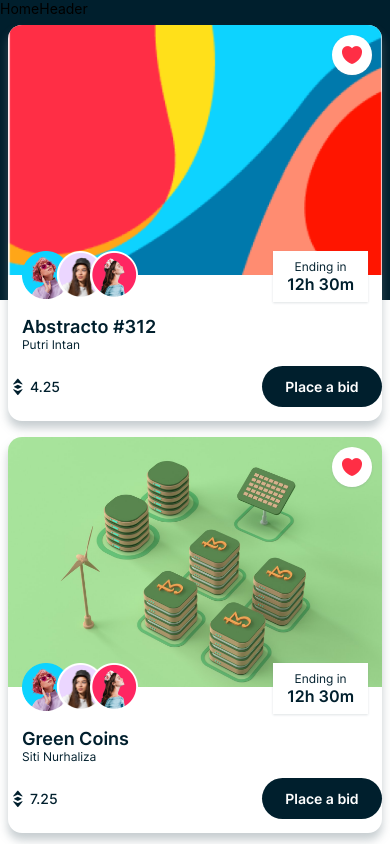
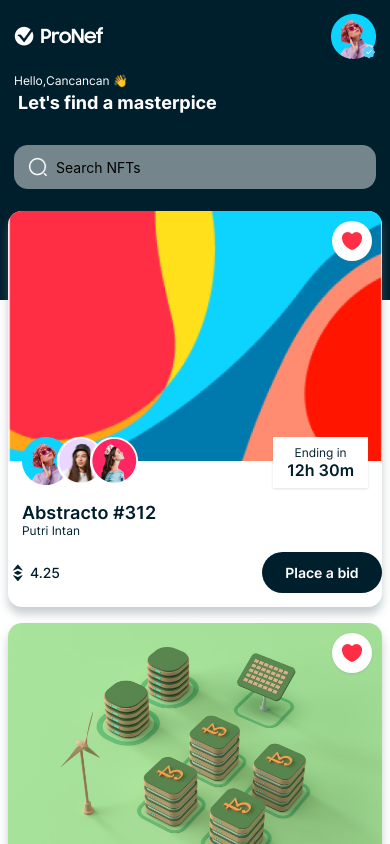
Before and after one commit to cancancann/NFTMarketplaceApp, a React Native app: screen /Home in a window 390 px wide. Shown: the top 844 px of the page. Built offline with nearby package versions, Linux system fonts and the light colour scheme.

Commit message:
Implement HomeHeader

```diff
--- a/components/HomeHeader.js
+++ b/components/HomeHeader.js
@@ -1,12 +1,97 @@
-import { View, Text } from 'react-native'
-import React from 'react'
+import { View, Text, Image, TextInput } from "react-native";
+import React from "react";
 
-const HomeHeader = () => {
+import { COLORS, FONTS, SIZES, assets } from "../constants";
+
+const HomeHeader = ({onSearch}) => {
   return (
-    <View>
-      <Text>HomeHeader</Text>
+    // logo
+    <View
+      style={{
+        backgroundColor: COLORS.primary,
+        padding: SIZES.font,
+      }}
+    >
+      <View
+        style={{
+          flexDirection: "row",
+          justifyContent: "space-between",
+          alignItems: "center",
+        }}
+      >
+        <Image
+          source={assets.logo}
+          resizeMode="contain"
+          style={{ width: 90, height: 25 }}
+        />
+        {/* profile */}
+        <View style={{ width: 45, height: 45 }}>
+          <Image
+            source={assets.person01}
+            resizeMode="contain"
+            style={{ width: "100%", height: "100%" }}
+          />
+          {/* tik */}
+          <Image
+            source={assets.badge}
+            resizeMode="contain"
+            style={{
+              position: "absolute",
+              width: 15,
+              height: 15,
+              bottom: 0,
+              right: 0,
+            }}
+          />
+        </View>
+      </View>
+
+      <View style={{ marginVertical: SIZES.font }}>
+        <Text
+          style={{
+            fontFamily: FONTS.regular,
+            fontSize: SIZES.small,
+            color: COLORS.white,
+          }}
+        >
+          Hello,Cancancan 👋
+        </Text>
+        <Text
+          style={{
+            fontFamily: FONTS.bold,
+            fontSize: SIZES.large,
+            color: COLORS.white,
+            margin: SIZES.base / 2,
+          }}
+        >
+          Let's find a masterpice
+        </Text>
+      </View>
+
+      <View style={{ marginTop: SIZES.font }}>
+        <View style={{
+          width:"100%",
+          borderRadius:SIZES.font,
+          backgroundColor:COLORS.gray,
+          alignItems:"center",
+          flexDirection:"row",
+          paddingHorizontal:SIZES.font,
+          paddingVertical:SIZES.small
+        }}>
+          <Image
+            source={assets.search}
+            resizeMode="contain"
+            style={{ width: 20, height: 20, marginRight: SIZES.base }}
+          />
+          <TextInput
+            placeholder="Search NFTs"
+            style={{ flex: 1 }}
+            onChangeText={onSearch}
+          />
+        </View>
+      </View>
     </View>
-  )
-}
+  );
+};
 
-export default HomeHeader
+export default HomeHeader;
```
